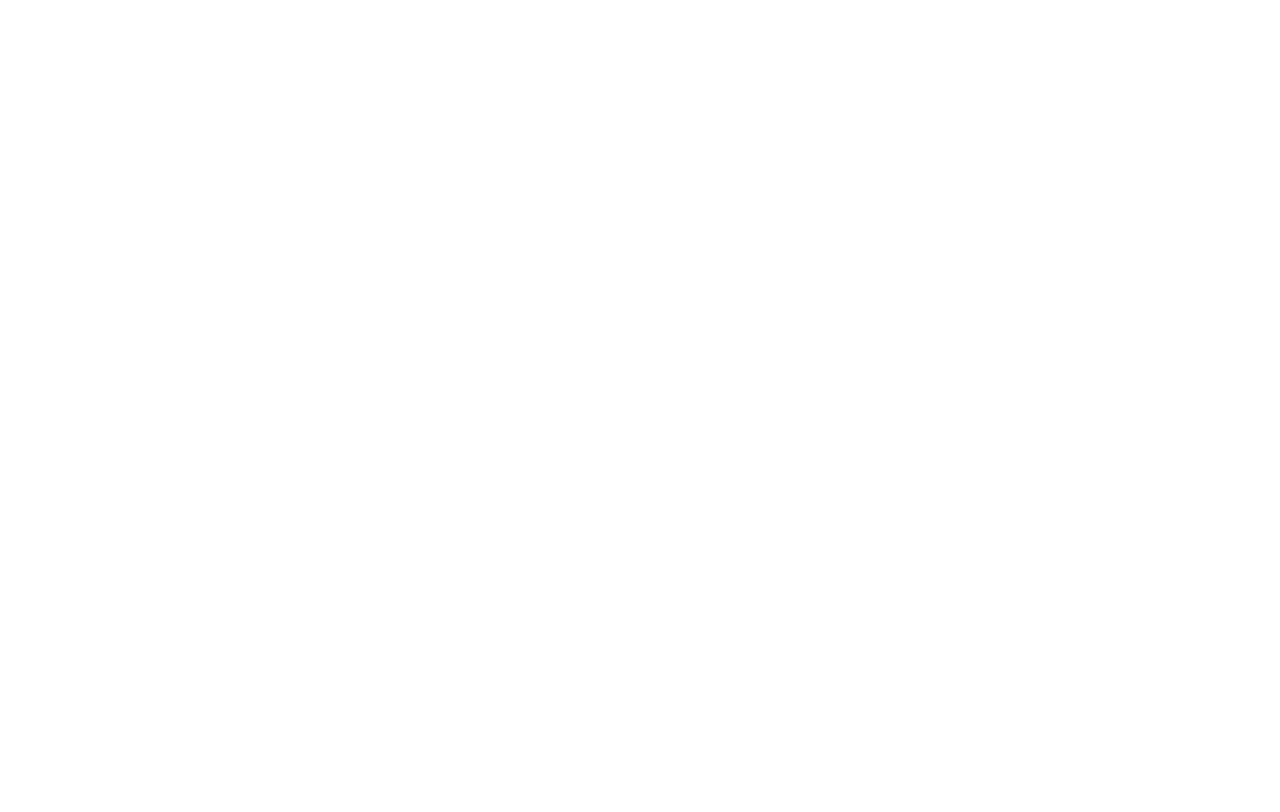
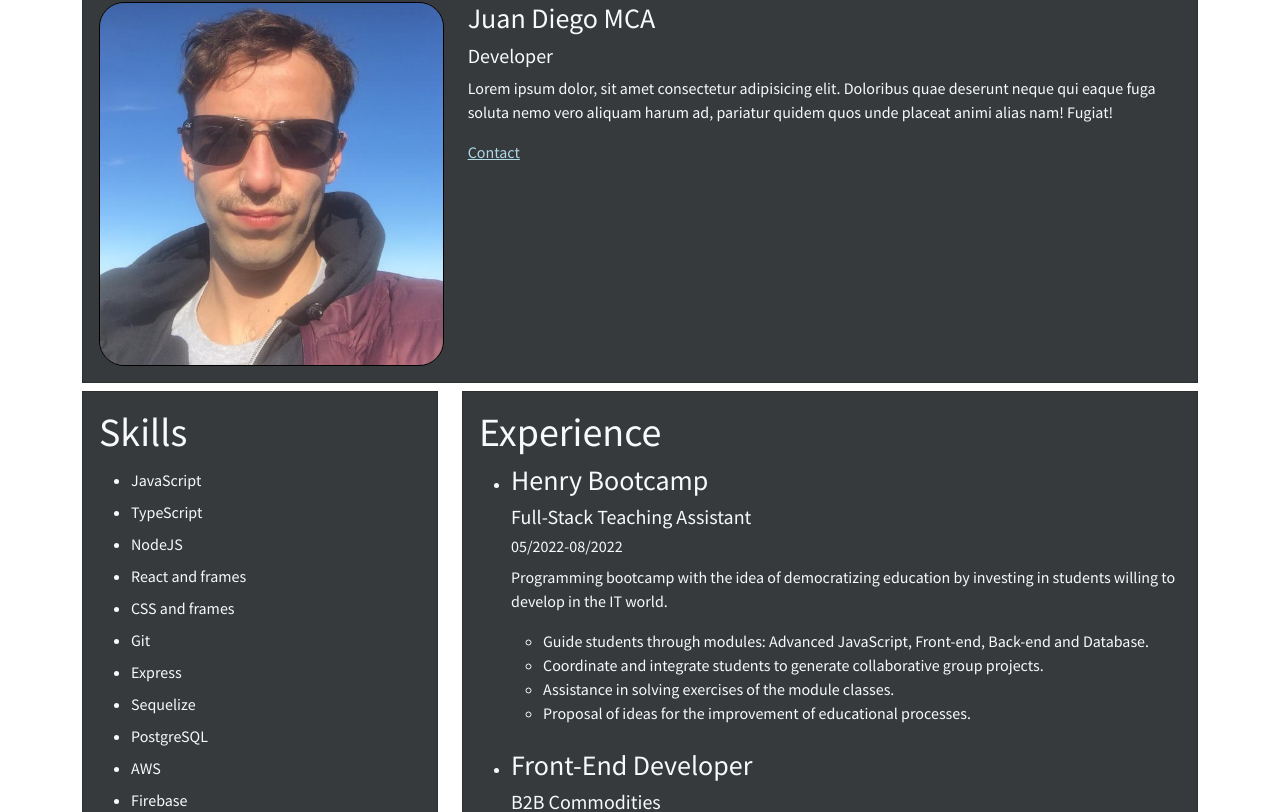
Before and after one commit to intelligentdnb/jd-inteCV, a Next.js app: page / in a window 1280 px wide. Shown: the part 95-907 px from the top of the page. Before the commit the page ends 800 px from the top, so only its background shows below. Built offline with nearby package versions, Linux system fonts and the light colour scheme.

Commit message:
feat: .gitignore actualization, pages 404, document, app and blog created, putting components on index.

```diff
--- /dev/null
+++ b/pages/_app.js
@@ -0,0 +1,16 @@
+import "bootswatch/dist/cosmo/bootstrap.min.css";
+import Head from 'next/head';
+import "../global.css"
+
+function MyApp({ Component, pageProps }) {
+    return (
+        <>
+            <Head>
+                <title>JDMCA CV</title>
+            </Head>
+            <Component {...pageProps} />
+        </>
+    )
+};
+
+export default MyApp;
--- /dev/null
+++ b/pages/_document.js
@@ -0,0 +1,15 @@
+import { Html, Head, Main, NextScript } from 'next/document'
+
+export default function Document() {
+  return (
+    <Html>
+      <Head>
+        <meta name="description" content="Juan Diego Mas curriculum and portfolio"></meta>
+      </Head>
+      <body>
+        <Main />
+        <NextScript />
+      </body>
+    </Html>
+  );
+};
--- a/pages/index.js
+++ b/pages/index.js
@@ -1,3 +1,21 @@
-const Index = () => <h1>Hola</h1>
+import Footer from "../components/Footer/Footer";
+import Header from "../components/Header/Header";
+import Layout from "../components/Layout/Layout";
+import Portfolio from "../components/Portfolio/Portfolio";
+import Experience from "../components/SecondSection/Experience";
+import Skills from "../components/SecondSection/Skills";
+
+const Index = () => (
+    <Layout>
+        <Header />
+        <div className="row py-2">
+            <Skills />
+            <Experience />
+        </div>
+        {/**Portfolioo */}
+        <Portfolio/>
+        <Footer/>
+    </Layout>
+)
 
 export default Index;
```
Also changed, not shown: pages/404.js (added, +18 -0 lines), pages/blog.js (added, +12 -0 lines), 1 other file (tests, documents, lock files or other folders).
